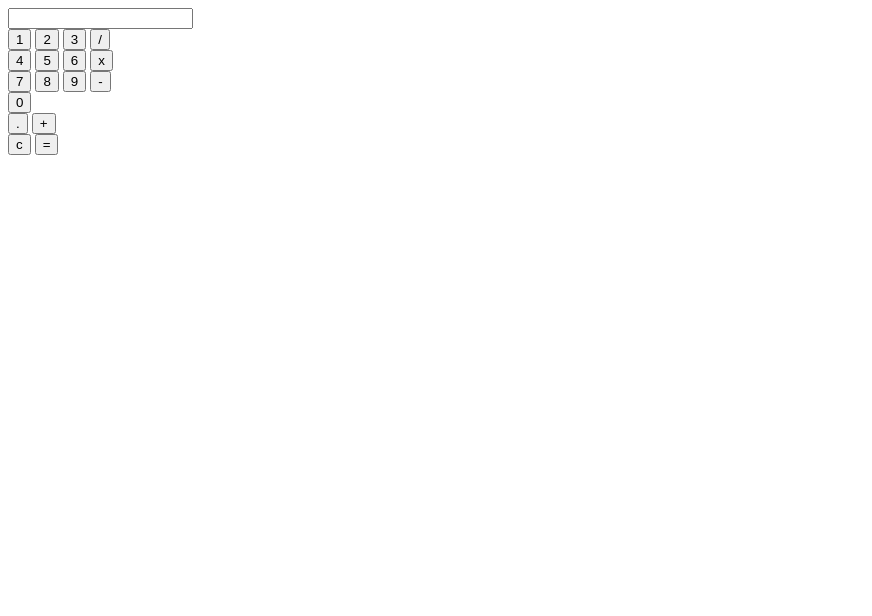
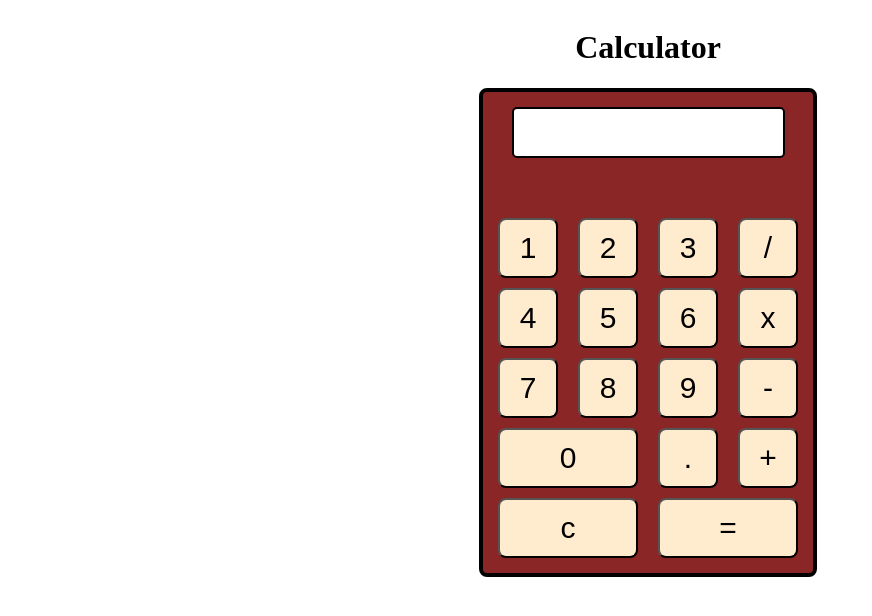
Before and after one commit to CAllan5/calculator, a plain HTML site: page index.html in a window 1280 px wide. Shown: the whole page, without its empty margins (0-872 px from the left). Drawn offline with Linux system fonts and the light colour scheme.

Commit message:
add css to calculator

```diff
--- a/index.html
+++ b/index.html
@@ -9,6 +9,7 @@
     <script src="script.js" defer></script>
 </head>
 <body>
+    <h1>Calculator</h1>
     <div class="main">
         <input class='inputBar' type="text">
         <div id="btnPanel">
@@ -31,15 +32,15 @@
                 <button>-</button>
             </div>
             <div class="btnSec">
-                <button>0</button>
+                <button class="btnDbl">0</button>
                 <div class='btnSec'>
                     <button>.</button>
                     <button>+</button>
                 </div>
             </div>
             <div class='btnSec'>
-                <button>c</button>
-                <button>=</button>
+                <button class='btnDbl'>c</button>
+                <button class='btnDbl'>=</button>
             </div>
         </div>
     </div>
--- a/style.css
+++ b/style.css
@@ -0,0 +1,60 @@
+body {
+    height: 100%;
+    width: 100%;
+    display: flex;
+    flex-direction: column;
+    justify-content: center;
+    align-items: center;
+
+}
+
+.main {
+    border: 4px solid black;
+    display: flex;
+    flex-direction: column;
+    justify-content: space-between;
+    align-items: center;
+    background-color: rgb(138, 38, 38);
+    gap: 60px;
+    padding: 15px;
+    border-radius: 8px;
+
+
+}
+
+.inputBar {
+    border: 2px solid black;
+    margin: 0;
+    height: 45px;
+    font-size: 20px;
+    direction: RTL;
+    border-radius: 5px;
+}
+
+button {
+    background-color: blanchedalmond;
+    height: 60px;
+    width: 60px;
+    padding: 0;
+    margin: 0;
+    font-size: 30px;
+    border-radius: 8px;
+
+}
+
+#btnPanel {
+    display: flex;
+    flex-direction: column;
+    gap: 10px;
+}
+
+.btnSec {
+    display: flex;
+    justify-content: space-between;
+    align-items: center;
+    gap: 20px;
+}
+
+.btnDbl {
+    width: 140px;
+}
```
